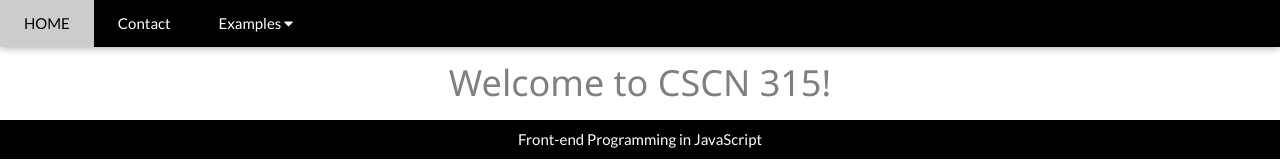
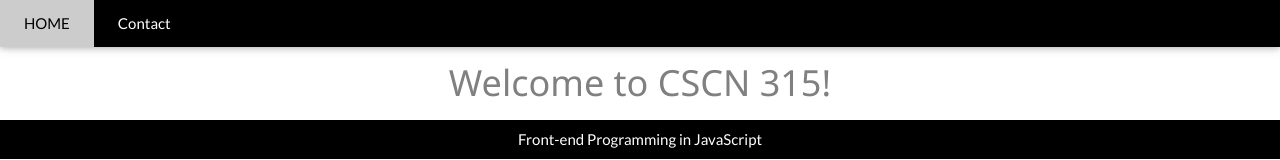
Before and after one commit to ProfSmith25/sp315, a plain HTML site: page index.htm in a window 1280 px wide. Shown: the top 160 px of the page. Drawn offline with nearby package versions, Linux system fonts and the light colour scheme.

Commit message:
Update links index.htm

```diff
--- a/index.htm
+++ b/index.htm
@@ -17,7 +17,7 @@
       <a class="w3-bar-item w3-button w3-padding-large w3-hide-medium w3-hide-large w3-right" href="javascript:void(0)" onclick="myFunction()" title="Toggle Navigation Menu"><i class="fa fa-bars"></i></a>
       <a href="index.htm" class="w3-bar-item w3-button w3-padding-large">HOME</a>
     <a href="contact.htm" class="w3-bar-item w3-button w3-padding-large w3-hide-small">Contact</a>
-      <div class="w3-dropdown-hover w3-hide-small">
+        <!--      <div class="w3-dropdown-hover w3-hide-small">
         <button class="w3-padding-large w3-button" title="More">Examples <i class="fa fa-caret-down"></i></button>
         <div class="w3-dropdown-content w3-bar-block w3-card-4">
           <a href="basics.htm" class="w3-bar-item w3-button">JS Basics</a>
@@ -29,7 +29,7 @@
         <a href="cookie.htm" class="w3-bar-item w3-button">Cookie</a>
         <a href="userMap.htm" class="w3-bar-item w3-button">Map</a>
         <a href="api.htm" class="w3-bar-item w3-button">Weather API</a>
-        </div>
+        </div>-->
       </div>
       </div>
 </nav>
```
